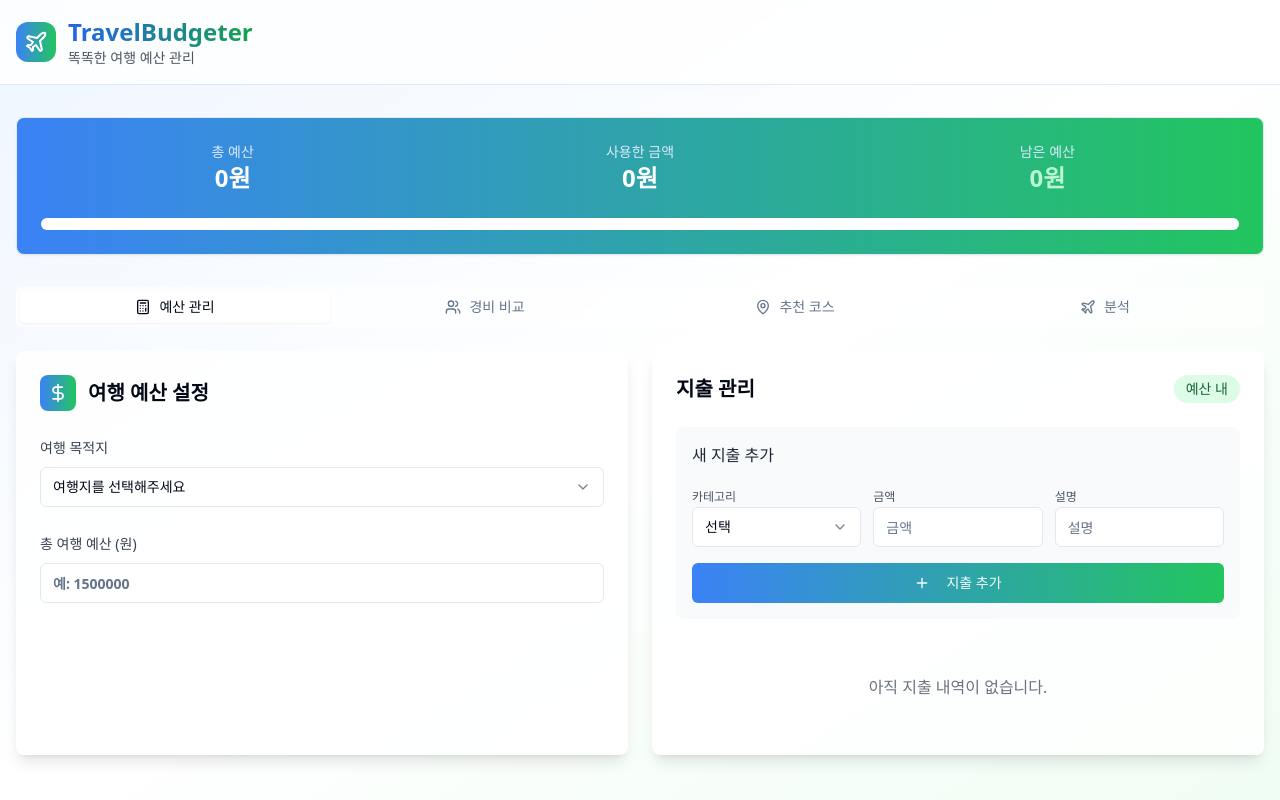
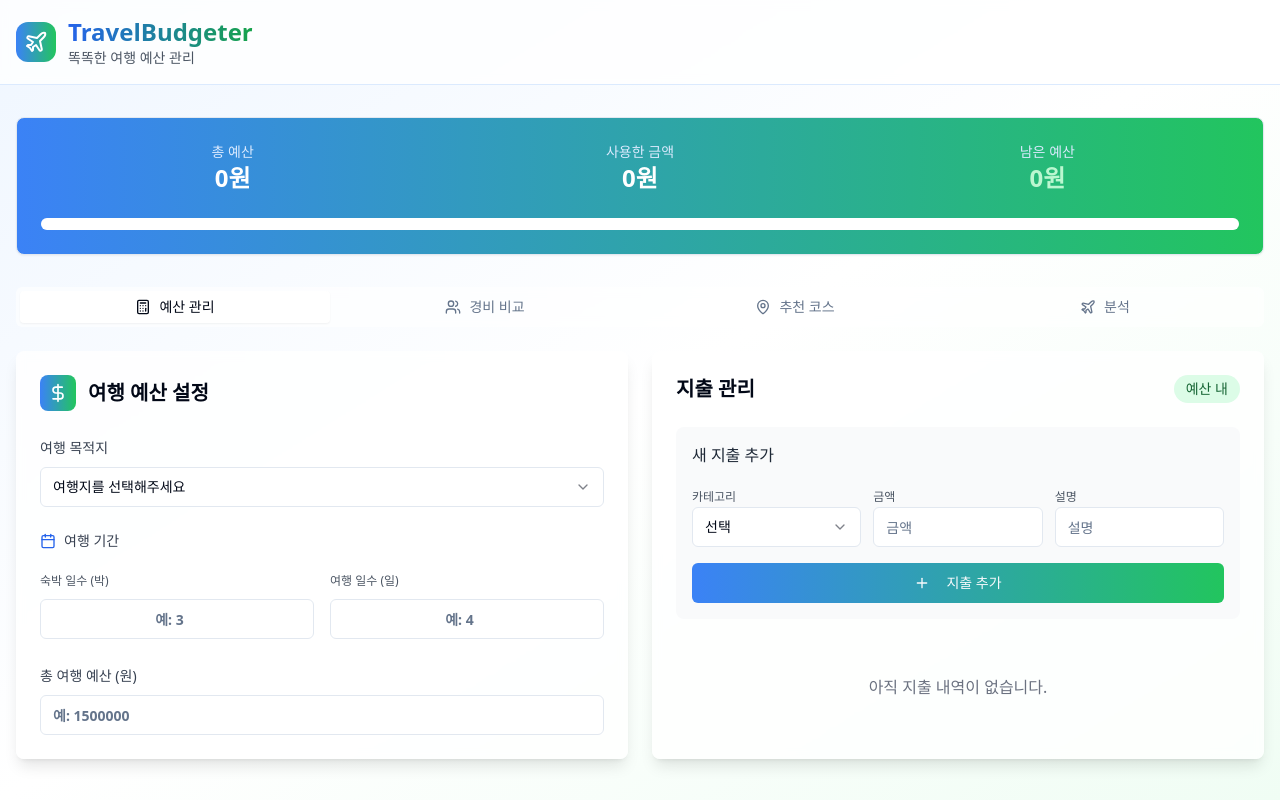
Before and after one commit to yeongipark/TravelBudgeter, a React (Vite) app: page / in a window 1280 px wide. Built offline with nearby package versions, Linux system fonts and the light colour scheme.

Commit message:
feat: Add trip duration input to budget settings
Adds an input field to specify the number of days for the trip in the budget settings component.

```diff
--- a/src/components/BudgetInput.tsx
+++ b/src/components/BudgetInput.tsx
@@ -4,13 +4,17 @@ import { Card } from './ui/card';
 import { Input } from './ui/input';
 import { Label } from './ui/label';
 import { Select, SelectContent, SelectItem, SelectTrigger, SelectValue } from './ui/select';
-import { MapPin, DollarSign } from 'lucide-react';
+import { MapPin, DollarSign, Calendar } from 'lucide-react';
 
 interface BudgetInputProps {
   totalBudget: number;
   setTotalBudget: (budget: number) => void;
   selectedDestination: string;
   setSelectedDestination: (destination: string) => void;
+  travelDays: number;
+  setTravelDays: (days: number) => void;
+  travelNights: number;
+  setTravelNights: (nights: number) => void;
 }
 
 const destinations = [
@@ -26,7 +30,11 @@ const BudgetInput: React.FC<BudgetInputProps> = ({
   totalBudget,
   setTotalBudget,
   selectedDestination,
-  setSelectedDestination
+  setSelectedDestination,
+  travelDays,
+  setTravelDays,
+  travelNights,
+  setTravelNights
 }) => {
   return (
     <Card className="p-6 bg-white/80 backdrop-blur-sm border-0 shadow-lg">
@@ -59,6 +67,52 @@ const BudgetInput: React.FC<BudgetInputProps> = ({
           </Select>
         </div>
 
+        <div className="space-y-4">
+          <div className="flex items-center gap-2 mb-2">
+            <Calendar className="h-4 w-4 text-blue-600" />
+            <Label className="text-sm font-medium text-gray-700">여행 기간</Label>
+          </div>
+          <div className="grid grid-cols-2 gap-4">
+            <div className="space-y-2">
+              <Label htmlFor="nights" className="text-xs text-gray-600">
+                숙박 일수 (박)
+              </Label>
+              <Input
+                id="nights"
+                type="number"
+                min="1"
+                max="30"
+                placeholder="예: 3"
+                value={travelNights || ''}
+                onChange={(e) => setTravelNights(Number(e.target.value))}
+                className="text-center font-semibold"
+              />
+            </div>
+            <div className="space-y-2">
+              <Label htmlFor="days" className="text-xs text-gray-600">
+                여행 일수 (일)
+              </Label>
+              <Input
+                id="days"
+                type="number"
+                min="1"
+                max="31"
+                placeholder="예: 4"
+                value={travelDays || ''}
+                onChange={(e) => setTravelDays(Number(e.target.value))}
+                className="text-center font-semibold"
+              />
+            </div>
+          </div>
+          {travelNights > 0 && travelDays > 0 && (
+            <div className="text-center">
+              <span className="text-sm text-blue-600 font-medium">
+                {travelNights}박 {travelDays}일 여행
+              </span>
+            </div>
+          )}
+        </div>
+
         <div className="space-y-2">
           <Label htmlFor="budget" className="text-sm font-medium text-gray-700">
             총 여행 예산 (원)
@@ -71,9 +125,14 @@ const BudgetInput: React.FC<BudgetInputProps> = ({
             onChange={(e) => setTotalBudget(Number(e.target.value))}
             className="text-lg font-semibold"
           />
+          {totalBudget > 0 && travelDays > 0 && (
+            <p className="text-xs text-gray-500">
+              1일 평균 예산: {Math.round(totalBudget / travelDays).toLocaleString()}원
+            </p>
+          )}
         </div>
 
-        {selectedDestination && totalBudget > 0 && (
+        {selectedDestination && totalBudget > 0 && travelDays > 0 && (
           <div className="p-4 bg-gradient-to-r from-blue-50 to-green-50 rounded-lg border border-blue-200">
             <div className="flex items-center gap-2 mb-2">
               <MapPin className="h-4 w-4 text-blue-600" />
@@ -81,7 +140,10 @@ const BudgetInput: React.FC<BudgetInputProps> = ({
                 {destinations.find(d => d.value === selectedDestination)?.label}
               </span>
             </div>
-            <p className="text-sm text-gray-600">
+            <p className="text-sm text-gray-600 mb-1">
+              {travelNights}박 {travelDays}일 여행 • 총 예산 {totalBudget.toLocaleString()}원
+            </p>
+            <p className="text-xs text-blue-600">
               선택한 목적지와 예산으로 여행 계획을 세워보세요!
             </p>
           </div>
--- a/src/pages/Index.tsx
+++ b/src/pages/Index.tsx
@@ -18,6 +18,8 @@ const Index = () => {
   const [totalBudget, setTotalBudget] = useState<number>(0);
   const [expenses, setExpenses] = useState<ExpenseItem[]>([]);
   const [selectedDestination, setSelectedDestination] = useState<string>('');
+  const [travelDays, setTravelDays] = useState<number>(0);
+  const [travelNights, setTravelNights] = useState<number>(0);
 
   const totalExpenses = expenses.reduce((sum, expense) => sum + expense.amount, 0);
   const remainingBudget = totalBudget - totalExpenses;
@@ -48,16 +50,31 @@ const Index = () => {
             <div className="text-center">
               <p className="text-blue-100 text-sm">총 예산</p>
               <p className="text-2xl font-bold">{totalBudget.toLocaleString()}원</p>
+              {travelDays > 0 && (
+                <p className="text-blue-200 text-xs mt-1">
+                  {travelNights}박 {travelDays}일 여행
+                </p>
+              )}
             </div>
             <div className="text-center">
               <p className="text-blue-100 text-sm">사용한 금액</p>
               <p className="text-2xl font-bold">{totalExpenses.toLocaleString()}원</p>
+              {totalBudget > 0 && (
+                <p className="text-blue-200 text-xs mt-1">
+                  {((totalExpenses / totalBudget) * 100).toFixed(1)}% 사용
+                </p>
+              )}
             </div>
             <div className="text-center">
               <p className="text-blue-100 text-sm">남은 예산</p>
               <p className={`text-2xl font-bold ${remainingBudget < 0 ? 'text-red-200' : 'text-green-200'}`}>
                 {remainingBudget.toLocaleString()}원
               </p>
+              {travelDays > 0 && remainingBudget > 0 && (
+                <p className="text-blue-200 text-xs mt-1">
+                  1일 평균 {Math.round(remainingBudget / travelDays).toLocaleString()}원
+                </p>
+              )}
             </div>
           </div>
 
@@ -102,6 +119,10 @@ const Index = () => {
                 setTotalBudget={setTotalBudget}
                 selectedDestination={selectedDestination}
                 setSelectedDestination={setSelectedDestination}
+                travelDays={travelDays}
+                setTravelDays={setTravelDays}
+                travelNights={travelNights}
+                setTravelNights={setTravelNights}
               />
               <ExpenseTracker
                 expenses={expenses}
```
